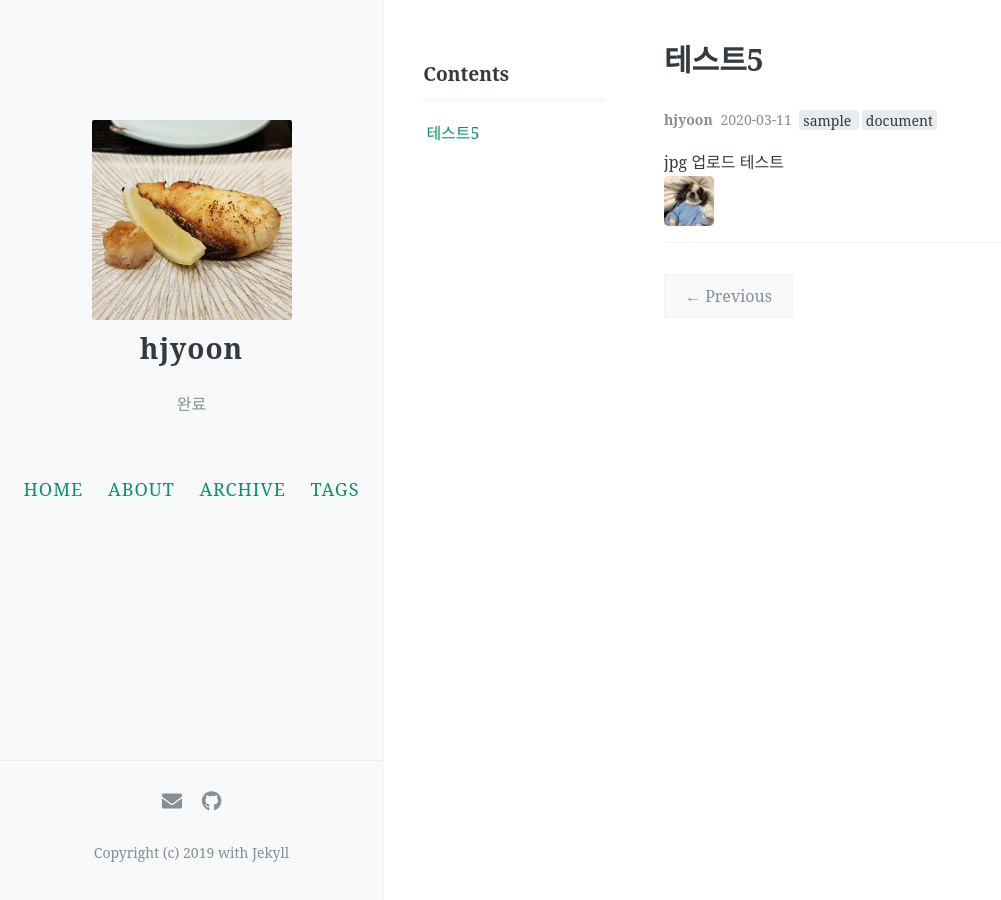
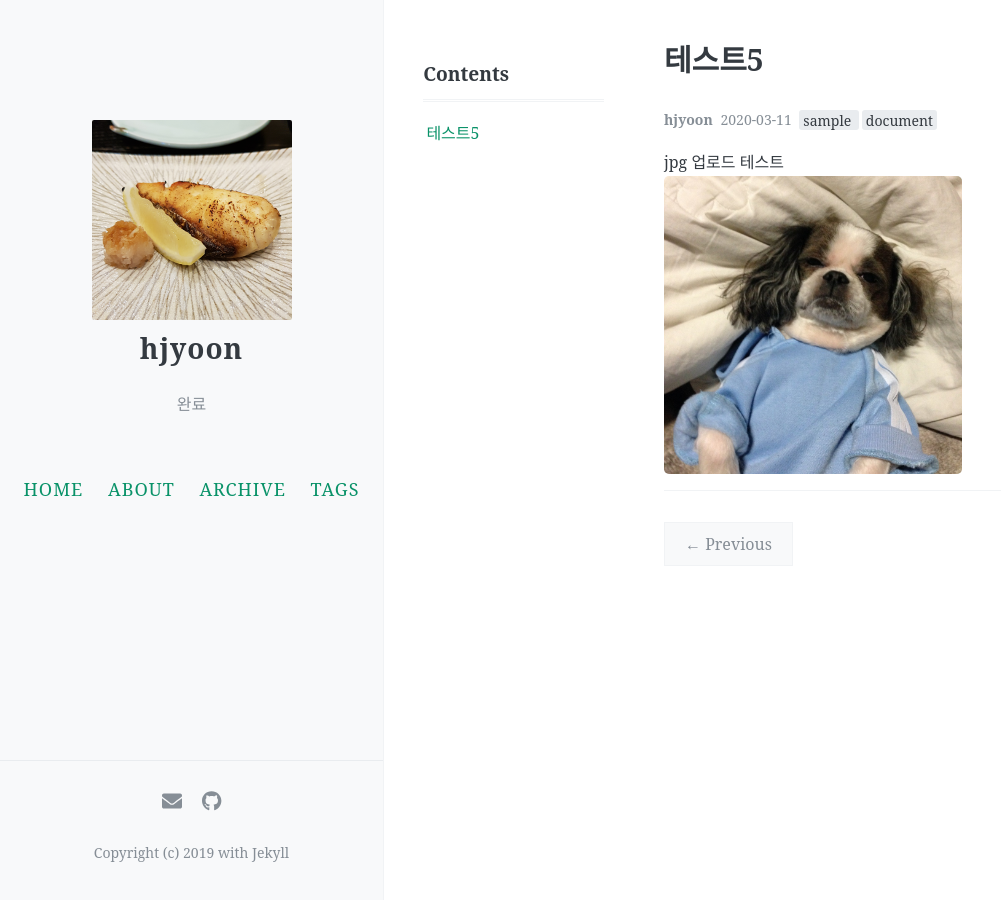
Before and after one commit to hjyoon/hjyoon.github.io, a Jekyll site: the page built from _posts/2020-03-11-test5.md, in a window 1280 px wide. Shown: the whole page, without its empty margins (0-1001 px from the left). Built offline with Jekyll 4.4.1, drawn with Linux system fonts in a browser that asks for light colours; comment, search, counter and statistics services are not loaded.

Commit message:
Update 2020-03-11-test5.md

```diff
--- a/_posts/2020-03-11-test5.md
+++ b/_posts/2020-03-11-test5.md
@@ -8,4 +8,4 @@ toc: true
 comments: true
 ---
 jpg 업로드 테스트
-![image](https://raw.githubusercontent.com/hjyoon/hjyoon.github.io/master/images/sample_image.jpg){: width="50" height="50"}
+![image](https://raw.githubusercontent.com/hjyoon/hjyoon.github.io/master/images/sample_image.jpg){: width="50%" height="50%"}
```
